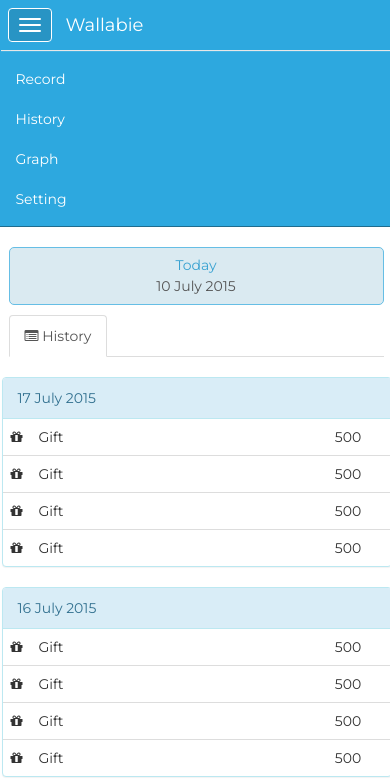
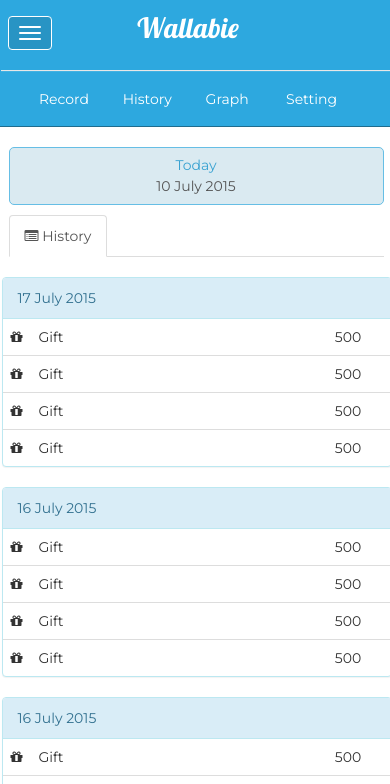
Before and after one commit to manutji/wallabie, a plain HTML site: page history.html in a window 390 px wide. Both pictures are taken after a click on the button "Toggle navigation". Shown: the top 784 px of the page. Drawn offline with nearby package versions, Linux system fonts and the light colour scheme.

Commit message:
edit navbar , logo Wallabie , menu on right side

```diff
--- a/history.html
+++ b/history.html
@@ -20,30 +20,29 @@
 <body>
 <nav class="navbar navbar-default">
   <div class="container">
-    <!-- Brand and toggle get grouped for better mobile display -->
-    <div class="navbar-header">
-      <button type="button" class="navbar-toggle collapsed" data-toggle="collapse" data-target="#bs-example-navbar-collapse-1" aria-expanded="false">
+    <ul class="nav navbar-nav">
+          <li class="pull-left">
+             <button type="button" class="pos-absolute navbar-toggle collapsed" data-toggle="collapse" data-target="#bs-example-navbar-collapse-1" aria-expanded="false">
               <span class="sr-only">Toggle navigation</span>
               <span class="icon-bar"></span>
               <span class="icon-bar"></span>
               <span class="icon-bar"></span>
             </button>
-      <a class="navbar-brand" href="#">
-      		<img class="pull-left hide" alt="Brand" src="img/logo.png">
-			<p class="pull-left" id="logo-name">Wallabie</p>
+          </li>
+          <li>
+            <a class="navbar-brand" href="index.html">
+              <p class="logo-name font-lobster">Wallabie</p>
             </a>
-    </div>
-
-    <!-- Collect the nav links, forms, and other content for toggling -->
+          </li>
+    </ul>
     <div class="collapse navbar-collapse" id="bs-example-navbar-collapse-1">
-
-      <ul class="nav navbar-nav navbar-right visible-xs visible-sm">
+      <ul class="nav navbar-nav navbar-left pull-left visible-xs visible-sm">
         <li class="dropdown">
             <li><a href="index.html">Record</a></li>
             <li><a href="history.html">History</a></li>
             <li><a href="graph.html">Graph</a></li>
             <li role="separator" class="divider"></li>
-            <li><a href="#">Setting</a></li>
+            <li><a href="setting.html">Setting</a></li>
         </li>
       </ul>
     </div><!-- /.navbar-collapse -->
@@ -74,7 +73,7 @@
 			    <p class="list-group-item-text text-center"><i class="fa fa-bar-chart"></i> Graph</p>
 			  </a>
 
-			  <a href="#" class="list-group-item">
+			  <a href="setting.html" class="list-group-item">
 			    <p class="list-group-item-text text-center"><i class="fa fa-cog"></i> Setting</p>
 			  </a>
 
--- a/stylesheets/style.scss
+++ b/stylesheets/style.scss
@@ -12,8 +12,10 @@
 $dark-grey : #868686;
 
 $font-hind : 'Montserrat', sans-serif;
+$font-Lobster : 'Lobster', cursive;
 
 @import url(http://fonts.googleapis.com/css?family=Montserrat);
+@import url(http://fonts.googleapis.com/css?family=Lobster);
 
 h1, h2, h3, h4, h5, h6 {
 	font-family: $font-hind;
@@ -21,6 +23,10 @@
 
 body{
 	font-family: $font-hind;
+}
+
+.font-lobster{
+	font-family: $font-Lobster;
 }
 
 .navbar{
@@ -33,6 +39,7 @@
 
 	.navbar-brand{
 		color: $white;
+		font-size: 28px;
 	}
 
 	.navbar-nav>li>a{
@@ -49,6 +56,16 @@
 	background-color: $white;
 		color: $blue;
 }
+
+.navbar-nav {
+    width: 100%;
+    text-align: center;
+    li {
+      float: none;
+      display: inline-block;
+    }
+  }
+
 
 .top-buffer{
 	margin-top: 20px;
```
Also changed, not shown: graph-cat.html (+11 -12 lines), graph.html (+11 -12 lines), index.html (+10 -11 lines), setting.html (+10 -11 lines), stylesheets/style.css, 1 other file. Lines whose indentation alone changed are shown as unchanged.
